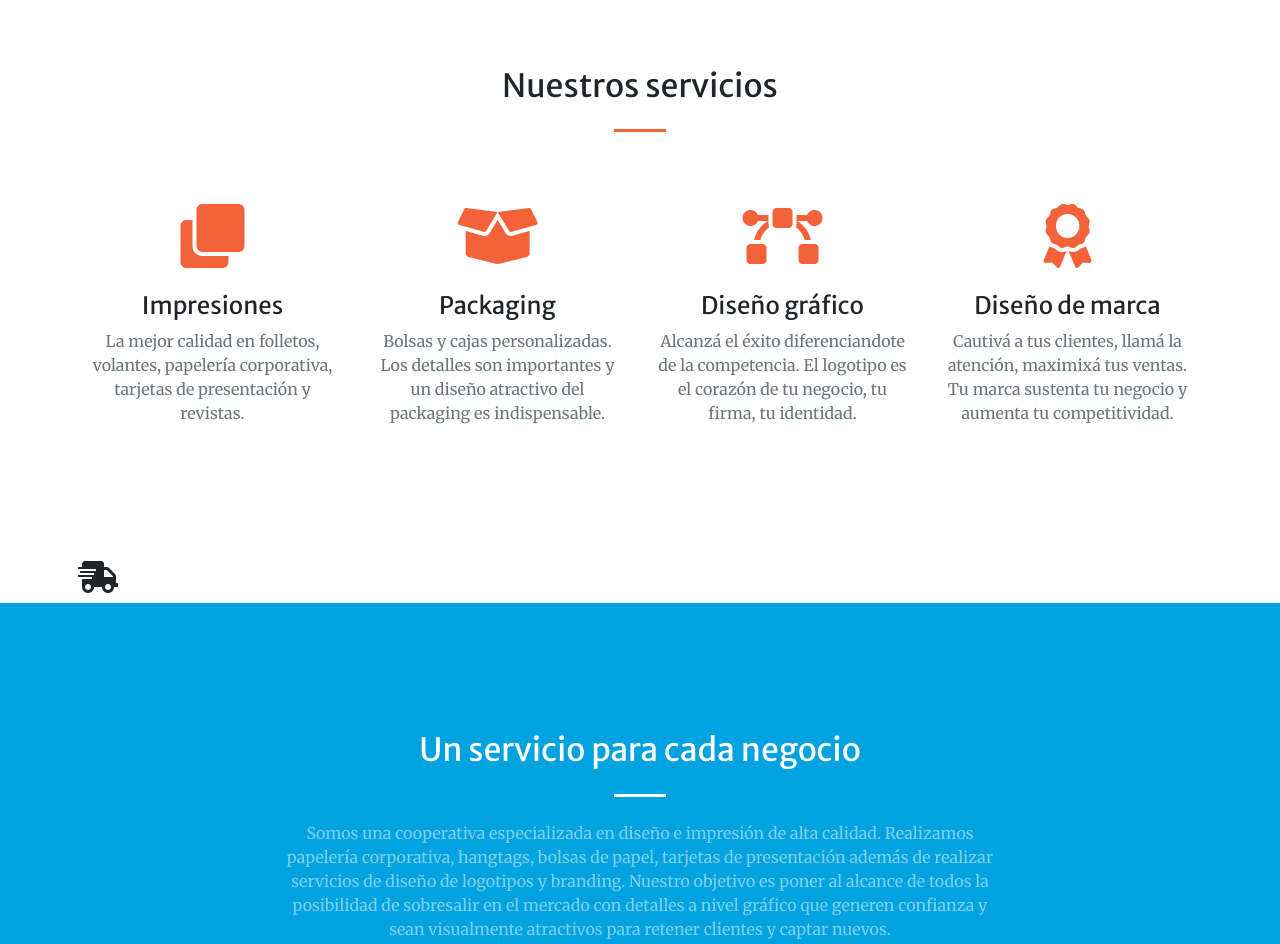
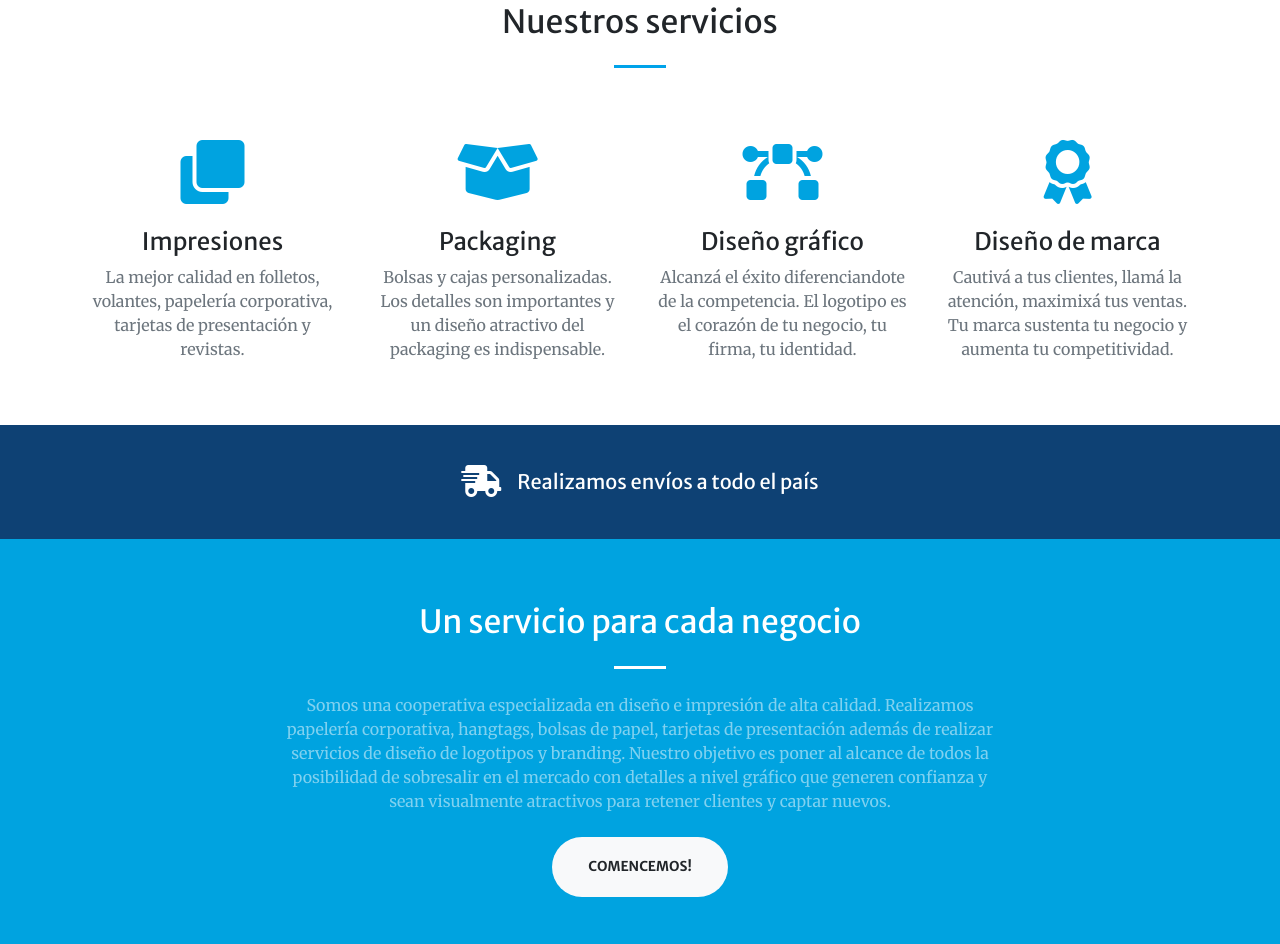
Before and after one commit to rolandocamarasa/cgparana, a website: page index.pug in a window 1280 px wide. Shown: the part 861-1805 px from the top of the page. Drawn offline with nearby package versions, Linux system fonts and the light colour scheme; files that its build step writes are made by us from their sources.

Commit message:
Add files via upload

```diff
--- /dev/null
+++ b/css/style.css
@@ -0,0 +1,31 @@
+.bg-parana {
+    background-color: #00A3E0 !important;
+}
+
+.bg-parana2 {
+    background-color: #0E4174 !important;
+    padding: 2rem;
+}
+
+.text-primary {
+    color: #00A3E0 !important;
+}
+
+.text-wht {
+    color: white !important;
+}
+
+.centrado{
+  display: flex;
+  justify-content: center;
+  align-items: center;
+}
+
+.social-btn {
+  transition: all 0.3s;
+}
+
+.social-btn:hover{
+  transform: scale(1.3,1.3);
+  cursor:pointer;
+}
```
Also changed, not shown: css/creative.css, 1 other file.
